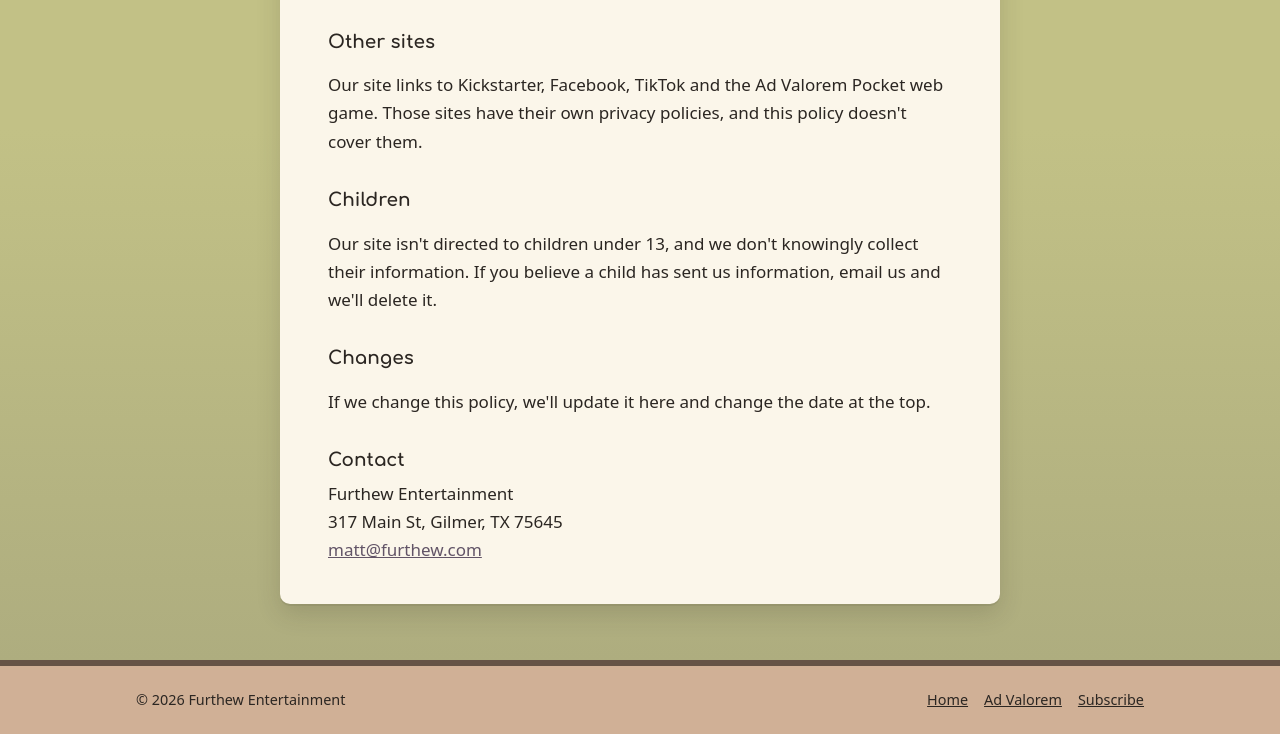
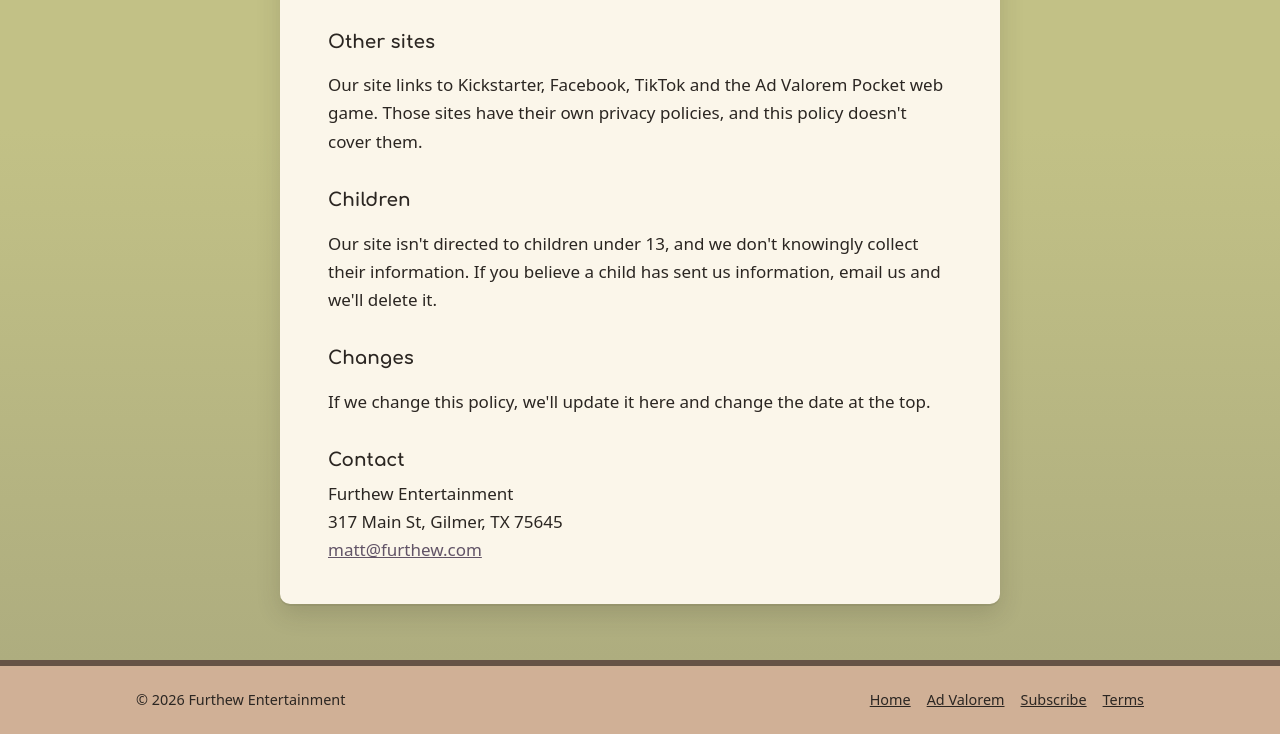
Before and after one commit to furthew-dev/furthew-site, a plain HTML site: page privacy/index.html in a window 1280 px wide. Shown: the part 1530-2264 px from the top of the page. Drawn offline with Linux system fonts and the light colour scheme.

Commit message:
Privacy page: link to Terms

```diff
--- a/privacy/index.html
+++ b/privacy/index.html
@@ -133,7 +133,7 @@ src="https://www.facebook.com/tr?id=2889180588007360&ev=PageView&noscript=1"
 <footer>
   <div class="wrap">
     <span>&copy; 2026 Furthew Entertainment</span>
-    <nav><a href="/">Home</a><a href="/ad-valorem/">Ad Valorem</a><a href="/subscribe/">Subscribe</a></nav>
+    <nav><a href="/">Home</a><a href="/ad-valorem/">Ad Valorem</a><a href="/subscribe/">Subscribe</a><a href="/terms/">Terms</a></nav>
   </div>
 </footer>
 </body>
```
